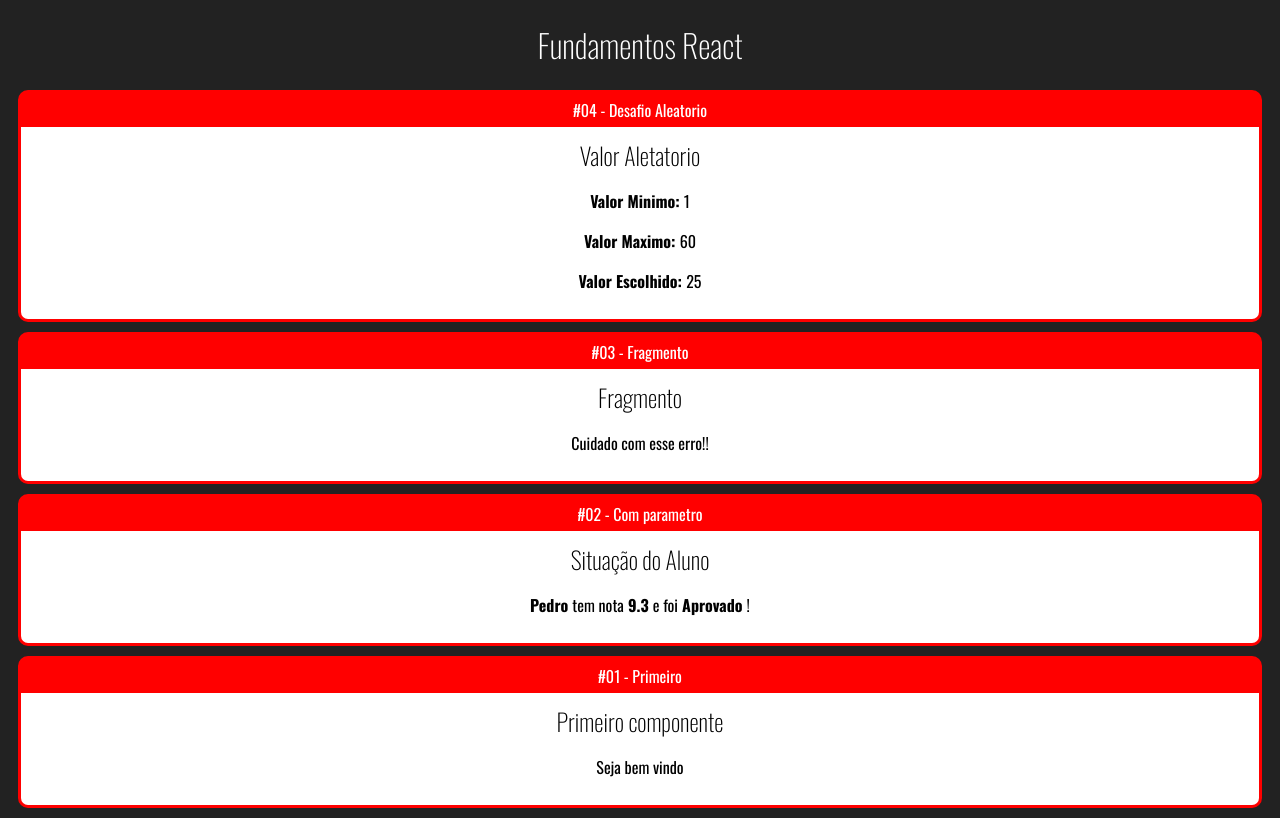
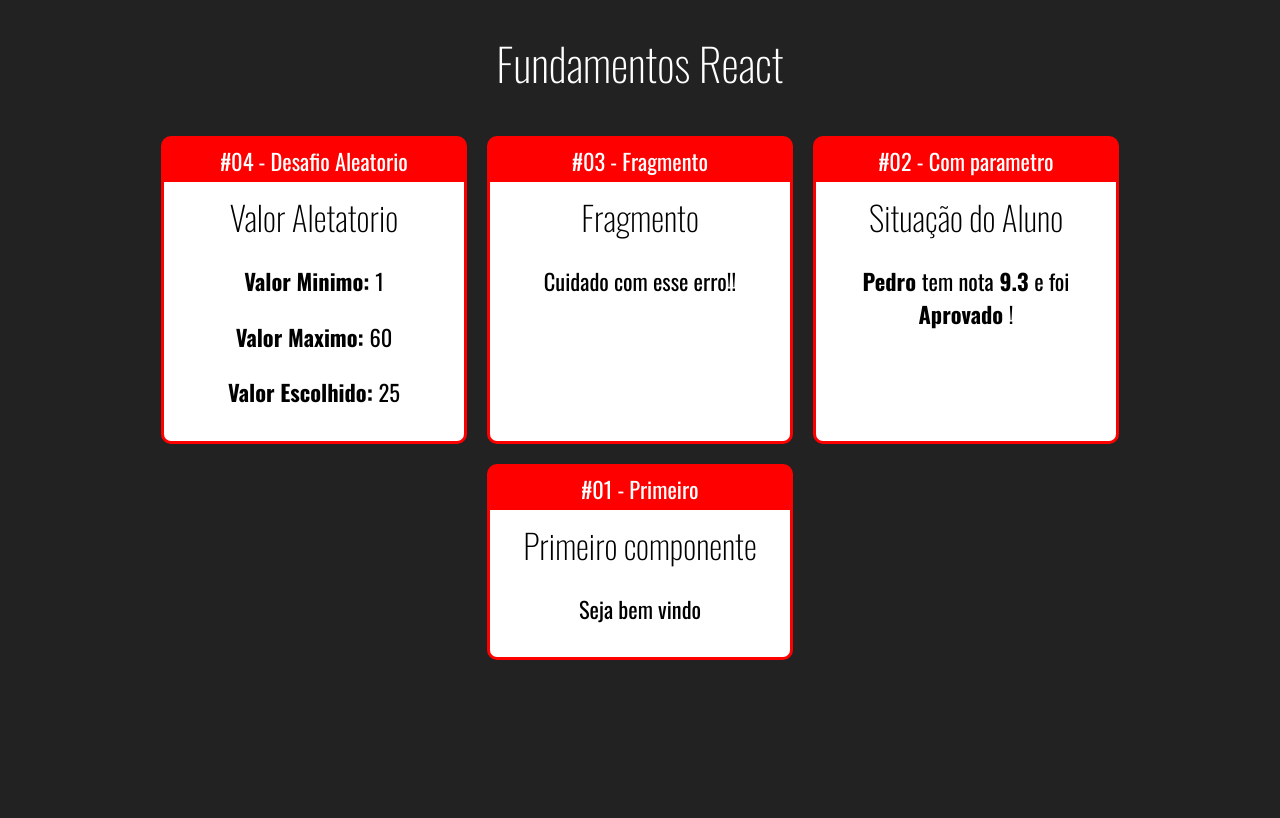
Before and after one commit to Ricardo-Lucena-Clear/Fundamentos-React, a React (Create React App) app: page / in a window 1280 px wide. Built offline with nearby package versions, Linux system fonts and the light colour scheme.

Commit message:
Component Card #02

```diff
--- /dev/null
+++ b/src/App.css
@@ -0,0 +1,5 @@
+.App .Cards {
+    display: flex;
+    justify-content: center;
+    flex-wrap: wrap;
+}
--- a/src/App.jsx
+++ b/src/App.jsx
@@ -1,4 +1,5 @@
 import React from "react";
+import "./App.css"
 import Card from "./components/layout/Card";
 import Primeiro from './components/basicos/Primeiro';
 import ComParametro from './components/basicos/ComParametro';
@@ -7,9 +8,9 @@
 
 
 export default () => (
-    <div id="app">
+    <div className="App">
         <h1>Fundamentos React</h1>
-
+        <div className="Cards">
         <Card titulo="#04 - Desafio Aleatorio">
 
 <Aleatorio min={1} max={60} />
@@ -35,5 +36,9 @@
 </Card>
 
 
+
+        </div>
+
+
     </div>
 );
--- a/src/components/layout/Card.css
+++ b/src/components/layout/Card.css
@@ -4,6 +4,11 @@
     border-radius: 10px;
     overflow: hidden;
     margin: 10px;
+
+    display: flex;
+    flex-direction: column;
+    min-width: 300px;
+    max-width: 300px;
 }
 .Card .Title{
    padding: 5px 0px;
@@ -11,6 +16,7 @@
    justify-content: center;
 }
 .Card .Content{
+    flex-grow: 1;
     background-color: #fff;
     color: #000;
     padding: 10px;
--- a/src/index.css
+++ b/src/index.css
@@ -3,6 +3,7 @@
     background-color: #222;
     color: #fff;
     text-align: center;
+    font-size: 1.4rem;
 
 }
 h1, h2, h3 {
```
Lines whose indentation alone changed are shown as unchanged.
